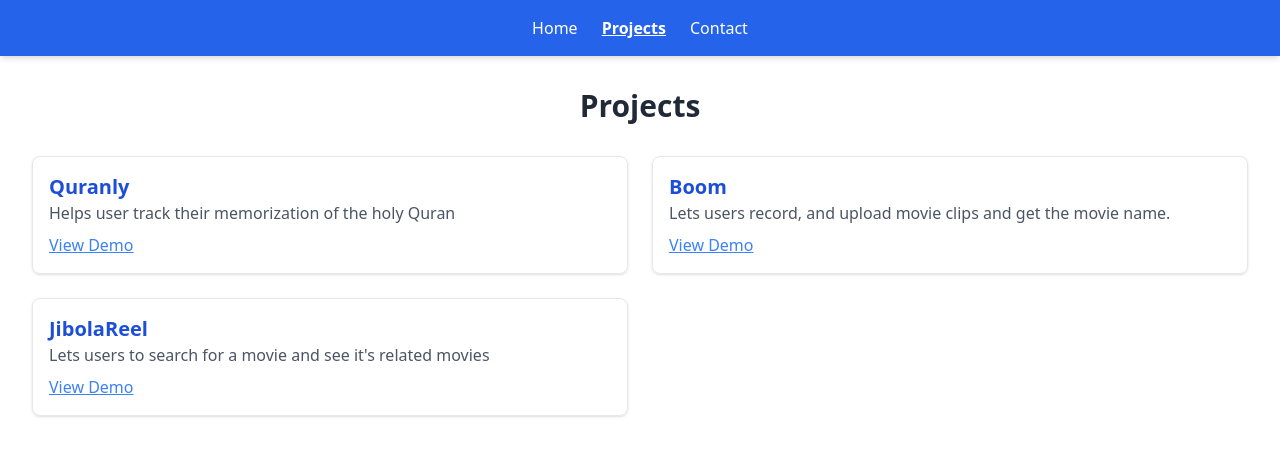
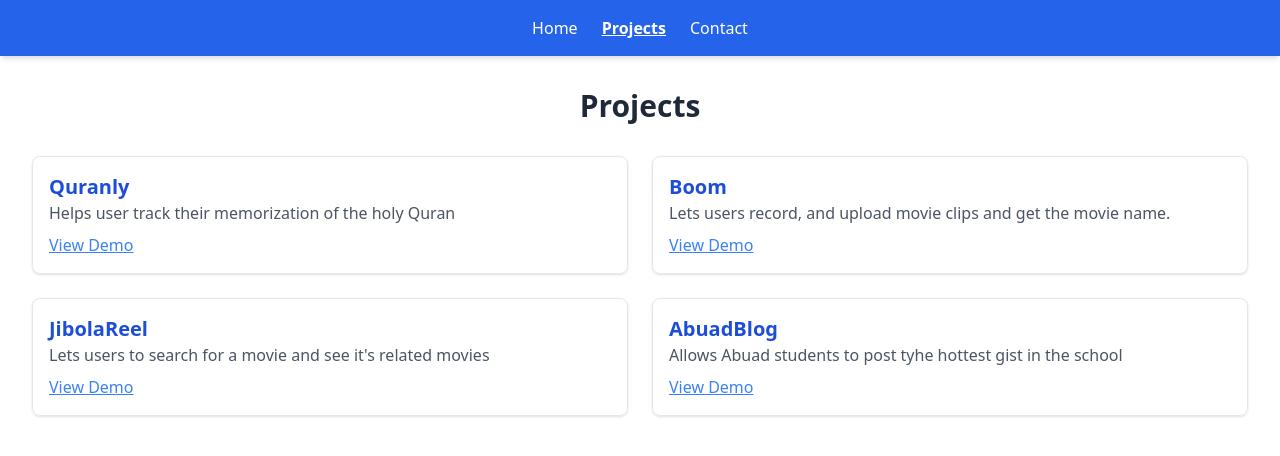
Before and after one commit to Codejibola/My-Portfolio, a React (Create React App) app: page /projects in a window 1280 px wide. Shown: the top 456 px of the page. Built offline with nearby package versions, Linux system fonts and the light colour scheme.

Commit message:
third commit

```diff
--- a/src/pages/Projects.jsx
+++ b/src/pages/Projects.jsx
@@ -3,8 +3,9 @@
 export default function Projects() {
     const projects = [
   { title: 'Quranly', link: '#', description: 'Helps user track their memorization of the holy Quran' },
-  { title: 'Boom', link: '#', description: 'Lets users record, and upload movie clips and get the movie name.' },
-  { title: 'JibolaReel', link: '#', description: `Lets users to search for a movie and see it's related movies` }
+  { title: 'Boom', link: 'boom-kohl.vercel.app', description: 'Lets users record, and upload movie clips and get the movie name.' },
+  { title: 'JibolaReel', link: '#', description: `Lets users to search for a movie and see it's related movies` },
+  { title: 'AbuadBlog', link: '#', description: `Allows Abuad students to post tyhe hottest gist in the school` }
 ];
   return (
     <section className="p-8">
```
